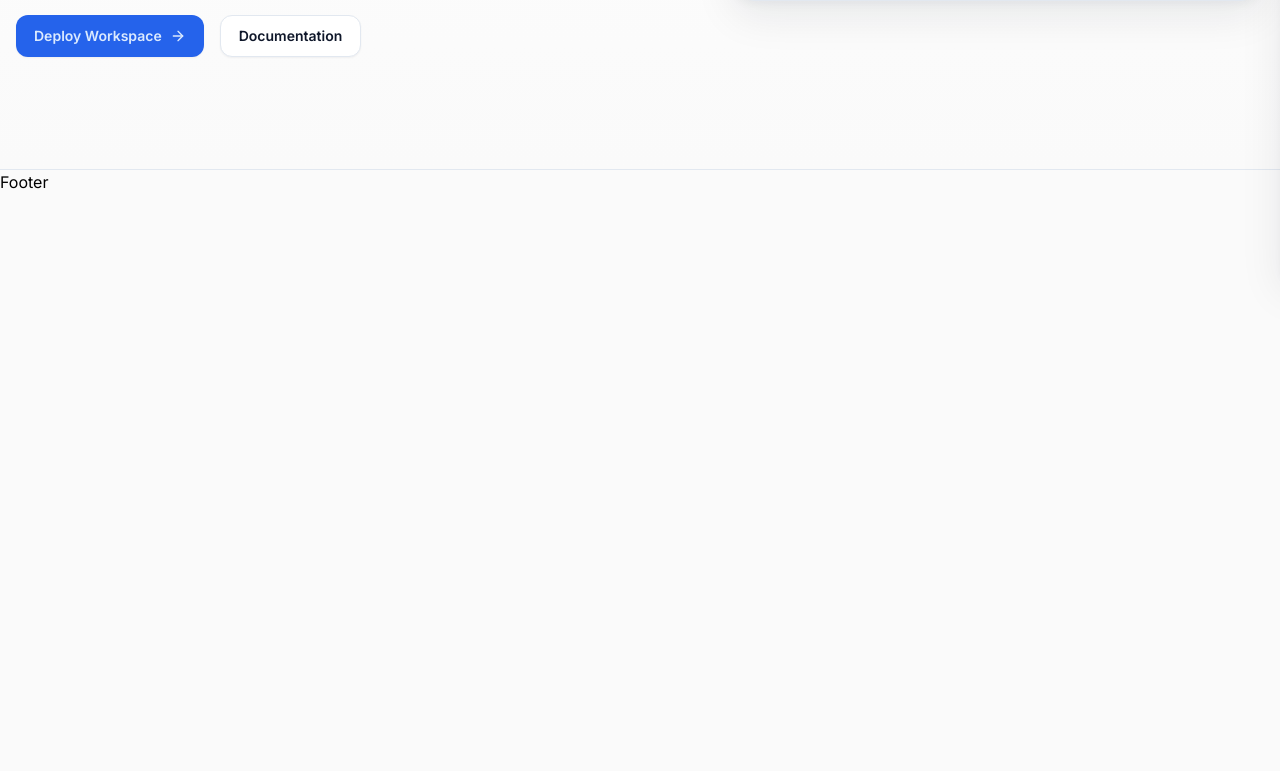
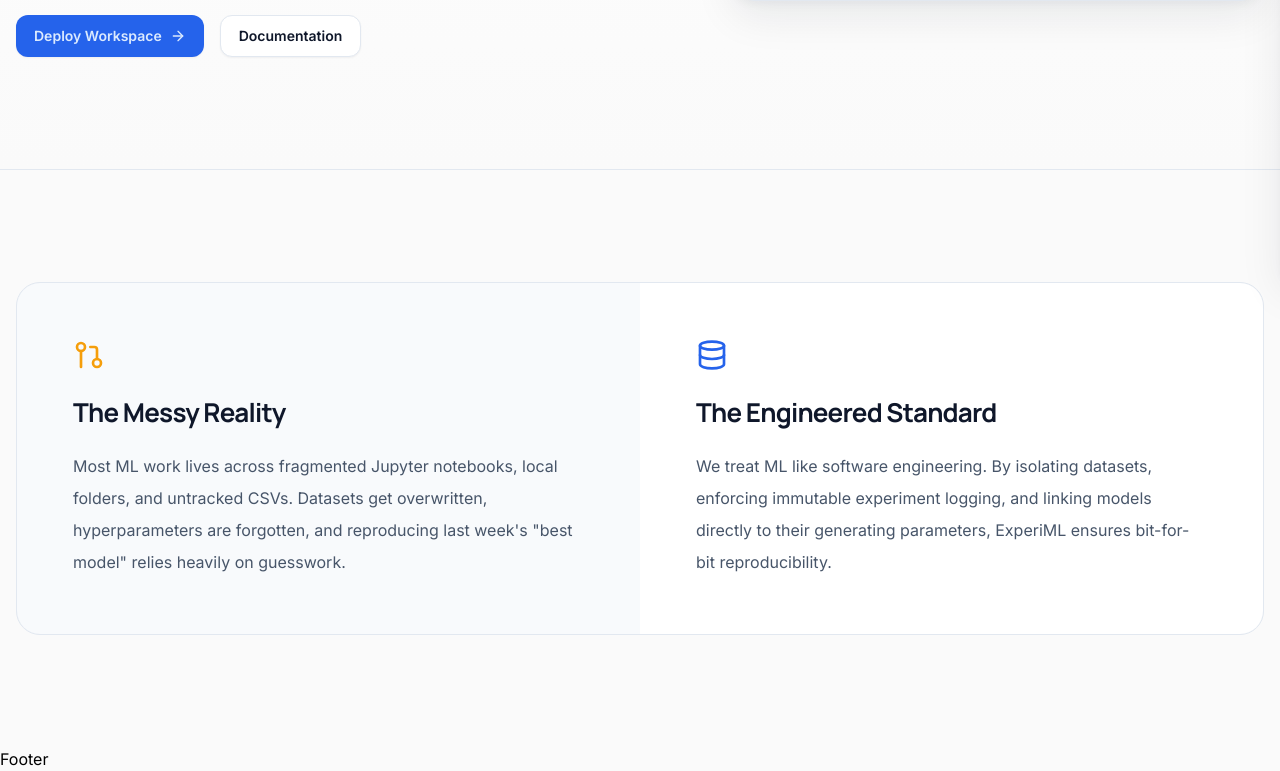
Before and after one commit to Dhairya-Dave-0204/ExperiML, a React (Vite) app in the folder frontend/: page / in a window 1280 px wide. Shown: the part 524-1295 px from the top of the page. Before the commit the page ends 800 px from the top, so only its background shows below. Built offline with nearby package versions, Linux system fonts and the light colour scheme.

Commit message:
Create the narrative component

```diff
--- a/frontend/src/components/components.index.js
+++ b/frontend/src/components/components.index.js
@@ -4,3 +4,4 @@ export { default as Footer } from "./common/Footer/Footer";
 export { default as PrimaryButton } from "./common/PrimaryButton/PrimaryButton";
 export { default as SecondaryButton } from "./common/SecondaryButton/SecondaryButton";
 export { default as Hero } from "./shared/Home/Hero/Hero"
+export { default as Narrative } from "./shared/Home/Narrative/Narrative"
--- /dev/null
+++ b/frontend/src/components/shared/Home/Narrative/Narrative.jsx
@@ -0,0 +1,67 @@
+import { Database, GitPullRequest } from "lucide-react";
+
+function Narrative() {
+  return (
+    <section id="product" className=" py-18 lg:py-28">
+      <div className="container-custom">
+        <div className="grid grid-cols-1 overflow-hidden border rounded-3xl border-border bg-border lg:grid-cols-2">
+          {/* ================= Left Pane ================= */}
+
+          <div className="px-6 py-10 bg-surface-soft sm:px-8 lg:px-14 lg:py-14">
+            <GitPullRequest size={32} className="mb-6 text-warning" />
+
+            <h3
+              className="
+                font-heading
+                text-2xl
+                font-extrabold
+                tracking-tight
+                text-text
+
+                lg:text-[26px]
+              "
+            >
+              The Messy Reality
+            </h3>
+
+            <p className="max-w-xl mt-5 text-base leading-8 text-text-secondary">
+              Most ML work lives across fragmented Jupyter notebooks, local
+              folders, and untracked CSVs. Datasets get overwritten,
+              hyperparameters are forgotten, and reproducing last week's "best
+              model" relies heavily on guesswork.
+            </p>
+          </div>
+
+          {/* ================= Right Pane ================= */}
+
+          <div className="px-6 py-10 bg-surface sm:px-8 lg:px-14 lg:py-14">
+            <Database size={32} className="mb-6 text-primary" />
+
+            <h3
+              className="
+                font-heading
+                text-2xl
+                font-extrabold
+                tracking-tight
+                text-text
+
+                lg:text-[26px]
+              "
+            >
+              The Engineered Standard
+            </h3>
+
+            <p className="max-w-xl mt-5 text-base leading-8 text-text-secondary">
+              We treat ML like software engineering. By isolating datasets,
+              enforcing immutable experiment logging, and linking models
+              directly to their generating parameters, ExperiML ensures
+              bit-for-bit reproducibility.
+            </p>
+          </div>
+        </div>
+      </div>
+    </section>
+  );
+}
+
+export default Narrative;
--- a/frontend/src/pages/Home/Home.jsx
+++ b/frontend/src/pages/Home/Home.jsx
@@ -1,11 +1,12 @@
 import React from 'react'
 
-import { Hero } from "@/components/components.index"
+import { Hero, Narrative } from "@/components/components.index"
 
 function Home() {
   return (
     <>
       <Hero />
+      <Narrative />
     </>
   )
 }
```
